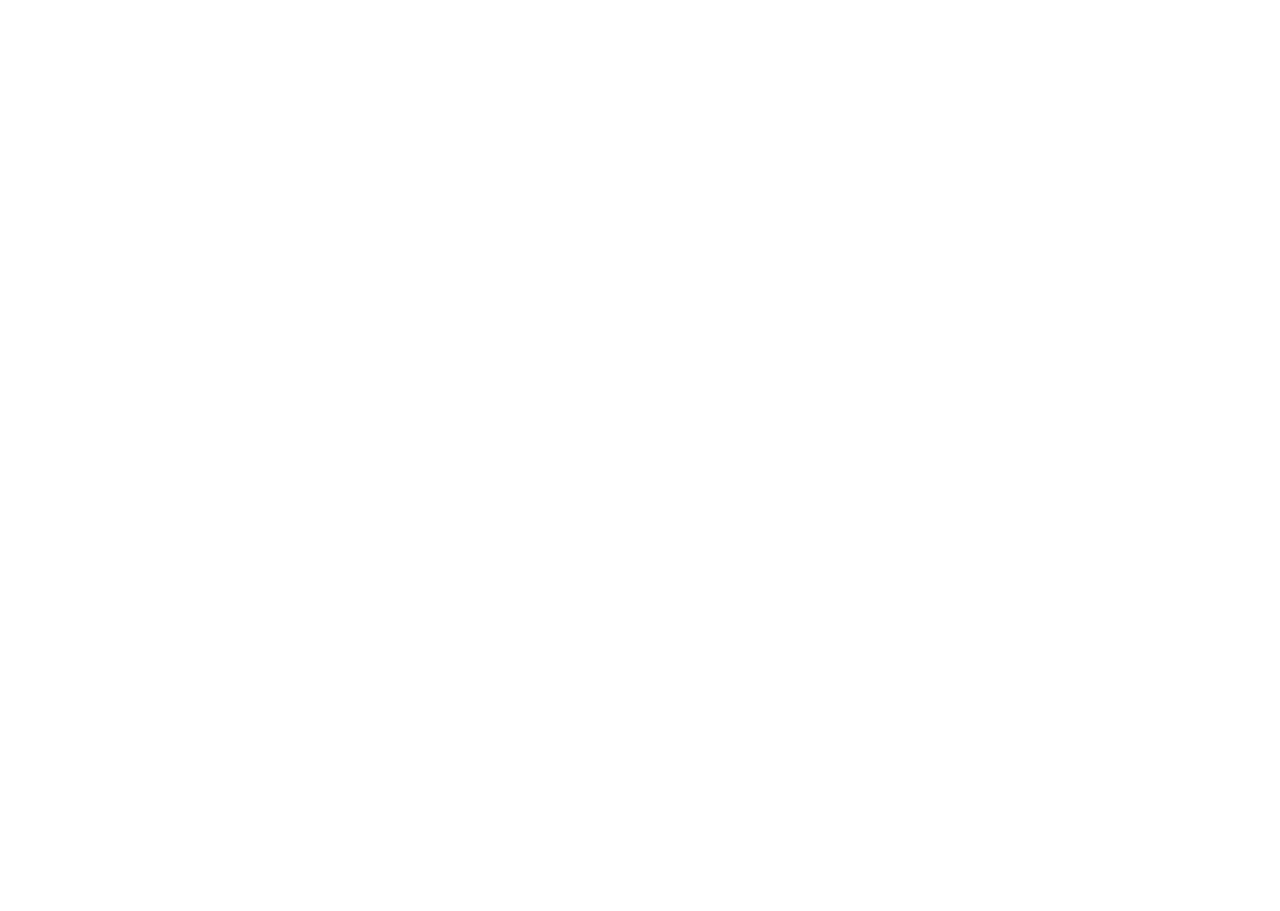
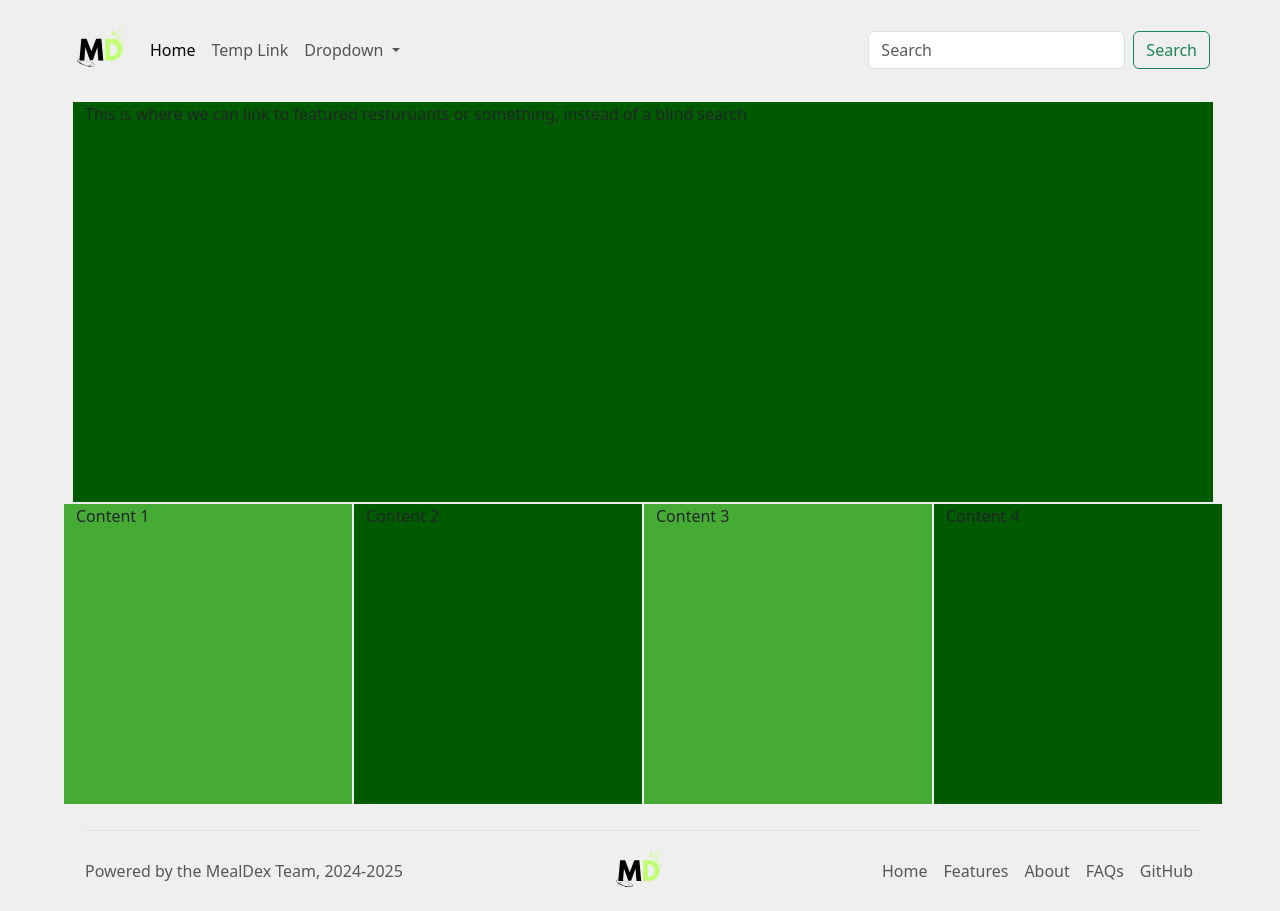
Before and after one commit to lunauii/1800_202430_BBY24, a plain HTML site: page main.html in a window 1280 px wide. Before the commit the page ends 800 px from the top, so only its background shows below. Drawn offline with nearby package versions, Linux system fonts and the light colour scheme.

Commit message:
Created a *very* basic main menu page, with the preexisting navbar and footer, and included a large div for featured restaurants, and several smaller ones for content, organized w/ a grid. Also created a second style sheet for this page. Until login is fully implemented, linked to this page via Home link in footer

```diff
--- a/main.html
+++ b/main.html
@@ -0,0 +1,121 @@
+<!DOCTYPE html>
+<html lang="en">
+
+<head>
+    <title>MealDex | Home</title>
+    <meta name="comp1800 template" content="MealDex App">
+
+    <!-- Required meta tags -->
+    <meta charset="utf-8">
+    <meta name="viewport" content="width=device-width, initial-scale=1">
+
+    <!-- Bootstrap Library CSS CDN go here -->
+    <link href="https://cdn.jsdelivr.net/npm/bootstrap@5.3.3/dist/css/bootstrap.min.css" rel="stylesheet" integrity="sha384-QWTKZyjpPEjISv5WaRU9OFeRpok6YctnYmDr5pNlyT2bRjXh0JMhjY6hW+ALEwIH" crossorigin="anonymous">
+    <!-- Boostrap Library JS CDN  go here -->
+    <script src="https://cdn.jsdelivr.net/npm/bootstrap@5.3.3/dist/js/bootstrap.bundle.min.js" integrity="sha384-YvpcrYf0tY3lHB60NNkmXc5s9fDVZLESaAA55NDzOxhy9GkcIdslK1eN7N6jIeHz" crossorigin="anonymous"></script>
+    <!-- Other libraries go here -->
+    <script src="https://www.gstatic.com/firebasejs/8.10.0/firebase-app.js"></script>
+    <script src="https://www.gstatic.com/firebasejs/8.10.0/firebase-firestore.js"></script>
+    <script src="https://www.gstatic.com/firebasejs/8.10.0/firebase-auth.js"></script>
+    <script src="https://www.gstatic.com/firebasejs/ui/4.8.1/firebase-ui-auth.js"></script>
+    <link type="text/css" rel="stylesheet" href="https://www.gstatic.com/firebasejs/ui/4.8.1/firebase-ui-auth.css" />
+    <script src="https://www.gstatic.com/firebasejs/8.10.0/firebase-storage.js"></script>
+
+    <!-- Link to styles of your own -->
+    <link rel="stylesheet" href="./styles/main-style.css">
+
+</head>
+
+
+<!-- BODY -->
+<body>
+    <div id="main-container">
+    <!-- NavBar -->
+    <nav id="nav" class="navbar navbar-expand-lg bg-body-tertiary\">
+        <div class="container-fluid">
+          <a class="navbar-brand" href="#"><img src="images/md-logo-icon-blk.svg" height="50px" width="50px"></a>
+          <button class="navbar-toggler" type="button" data-bs-toggle="collapse" data-bs-target="#navbarSupportedContent" aria-controls="navbarSupportedContent" aria-expanded="false" aria-label="Toggle navigation">
+            <span class="navbar-toggler-icon"></span>
+          </button>
+          <div class="collapse navbar-collapse" id="navbarSupportedContent">
+            <ul class="navbar-nav me-auto mb-2 mb-lg-0">
+              <li class="nav-item">
+                <a class="nav-link active" aria-current="page" href="#">Home</a>
+              </li>
+              <li class="nav-item">
+                <a class="nav-link" href="https://lunaui.cc/">Temp Link</a>
+              </li>
+              <li class="nav-item dropdown">
+                <a class="nav-link dropdown-toggle" href="#" role="button" data-bs-toggle="dropdown" aria-expanded="false">
+                  Dropdown
+                </a>
+                <ul class="dropdown-menu">
+                  <li><a class="dropdown-item" href="#">Menus</a></li>
+                  <li><a class="dropdown-item" href="#">Favourite Menus</a></li>
+                  <li><hr class="dropdown-divider"></li>
+                  <li><a class="dropdown-item" href="#">Reviews</a></li>
+                </ul>
+              </li>
+              <li class="nav-item">
+                <a class="nav-link disabled" aria-disabled="true"></a>
+              </li>
+            </ul>
+            <form class="d-flex" role="search">
+              <input class="form-control me-2" type="search" placeholder="Search" aria-label="Search">
+              <button class="btn btn-outline-success" type="submit">Search</button>
+            </form>
+          </div>
+        </div>
+      </nav>
+    <svg xmlns="http://www.w3.org/2000/svg" class="d-none">
+      <symbol id="mealdex-logo" viewBox="0 0 118 94">
+        <title>MealDex</title>
+        <path fill-rule="evenodd" clip-rule="evenodd" d="M24.509 0c-6.733 0-11.715 5.893-11.492 12.284.214 6.14-.064 14.092-2.066 20.577C8.943 39.365 5.547 43.485 0 44.014v5.972c5.547.529 8.943 4.649 10.951 11.153 2.002 6.485 2.28 14.437 2.066 20.577C12.794 88.106 17.776 94 24.51 94H93.5c6.733 0 11.714-5.893 11.491-12.284-.214-6.14.064-14.092 2.066-20.577 2.009-6.504 5.396-10.624 10.943-11.153v-5.972c-5.547-.529-8.934-4.649-10.943-11.153-2.002-6.484-2.28-14.437-2.066-20.577C105.214 5.894 100.233 0 93.5 0H24.508zM80 57.863C80 66.663 73.436 72 62.543 72H44a2 2 0 01-2-2V24a2 2 0 012-2h18.437c9.083 0 15.044 4.92 15.044 12.474 0 5.302-4.01 10.049-9.119 10.88v.277C75.317 46.394 80 51.21 80 57.863zM60.521 28.34H49.948v14.934h8.905c6.884 0 10.68-2.772 10.68-7.727 0-4.643-3.264-7.207-9.012-7.207zM49.948 49.2v16.458H60.91c7.167 0 10.964-2.876 10.964-8.281 0-5.406-3.903-8.178-11.425-8.178H49.948z"></path>
+      </symbol>
+    </svg>
+
+    <!-- Resturaunts -->
+     <div class="container" id="restaurants">
+        This is where we can link to featured resturuants or something, instead of a blind search
+     </div>
+
+     <!-- Content -->
+        <div class="container" id="content1">Content 1</div>
+        <div class="container" id="content2">Content 2</div>
+        <div class="container" id="content3">Content 3</div>
+        <div class="container" id="content4">Content 4</div>
+
+
+
+    <!-- Footer -->
+    <div class="container" id="footer">
+      <footer class="d-flex flex-wrap justify-content-between align-items-center py-3 my-4 border-top">
+        <p id="footer-blurb" class="col-md-4 mb-0 text-body-secondary">Powered by the MealDex Team, 2024-2025</p>
+
+        <a href="/" class="col-md-4 d-flex align-items-center justify-content-center mb-3 mb-md-0 me-md-auto link-body-emphasis text-decoration-none">
+          <img class="bi me-2" width="48" height="48" src="images/md-logo-icon-blk.svg"></img>
+        </a>
+
+        <ul class="nav col-md-4 justify-content-end">
+          <li id="footer-link-home" class="nav-item"><a href="main.html" class="nav-link px-2 text-body-secondary">Home</a></li>
+          <li id="footer-link-features" class="nav-item"><a href="features.html" class="nav-link px-2 text-body-secondary">Features</a></li>
+          <li id="footer-link-about" class="nav-item"><a href="about.html" class="nav-link px-2 text-body-secondary">About</a></li>
+          <li id="footer-link-faq" class="nav-item"><a href="FAQ.html" class="nav-link px-2 text-body-secondary">FAQs</a></li>
+          <li id="footer-link-github" class="nav-item"><a href="https://github.com/lunauii/1800_202430_BBY24" class="nav-link px-2 text-body-secondary">GitHub</a></li>
+        </ul>
+      </footer>
+    </div>
+
+</div>
+
+    <!---------------------------------------------->
+    <!-- Your own JavaScript functions go here    -->
+    <!---------------------------------------------->
+
+    <!-- Link to scripts of your own -->
+    <!-- <script src="./scripts/script.js"></script> -->
+
+
+</body>
+
+</html>
--- /dev/null
+++ b/styles/main-style.css
@@ -0,0 +1,95 @@
+/*
+* --------------------------------------------
+* AWESOME styles that are BETTER than BOOTSTRAP'S DEFAULT COLORS
+* --------------------------------------------
+*/
+
+/* Color Palette:
+* Light Text:         #f2fbf2      (text, contrast with dark)
+* Dark Text:          #363537
+* Dark Green (Primary):    #8CD867
+* Light Green (Secondary): #c1ff72
+* Reddish-Brown (Accent):  #45ab34
+*/
+
+#main-container{
+    margin: 0 auto;
+    grid-gap: 2px;
+    display: grid;
+    height: 1vh;
+    width: 90%;
+    grid-template-columns: 25% 25% 25% 25%;
+    grid-template-rows: 100px 400px 300px 40px;
+     grid-template-areas:
+     "nav nav nav nav"
+     "restaurants restaurants restaurants restaurants"
+     "content1 content2 content3 content4"
+     "footer footer footer footer";
+}
+
+#nav {
+  grid-area: nav;
+}
+
+#restaurants{
+    background-color: #005a00;
+    grid-area: restaurants;
+}
+
+#content1{
+    background-color: #45ab34;
+    grid-area: content1;
+}
+
+#content2{
+    background-color: #005a00;
+    grid-area: content2;
+}
+
+#content3{
+    background-color: #45ab34;
+    grid-area: content3;
+}
+
+#content4{
+    background-color: #005a00;
+    grid-area: content4;
+}
+
+#footer{
+    grid-area: footer;
+}
+
+.bg-info {
+    background-color: #8CD867 !important; /* Light green for secondary backgrounds */
+}
+
+.navbar-light .navbar-brand, .navbar-light .navbar-nav .nav-link {
+    color: #363537;            /* Dark green for brand name & nav links for visibility */
+}
+
+.btn-info {
+    color: #f2fbf2;            /* Lightest shade for text on info button for contrast */
+    background-color: #8CD867; /* Light green for button background */
+    border-color: #005a00;     /* Dark green for button border */
+}
+
+.btn-primary {
+    color: #363537;            /* Dark shade for text */
+    font-size: 150%;
+    background-color: #8CD867; /* Light green for primary button background */
+    border-color: #227a22;     /* Darker green to match the light green */
+    border-width: thick;
+}
+
+.btn-primary:hover {
+    color: #302931;            /* Dark shade for text */
+    font-size: 150%;
+    background-color: #ceeebe; /* Light green for primary button background */
+    border-color: #45ab34;     /* Darker green to match the light green */
+    border-width: thick;
+}
+
+body {
+    background-color: #eeefee; /* Lightest shade for body background to follow the 60% rule */
+}
```
Also changed, not shown: index.html (+1 -1 lines).
